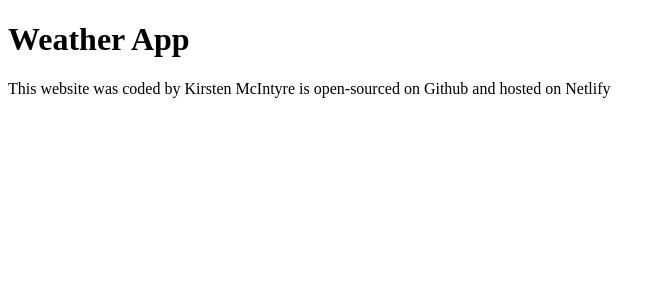
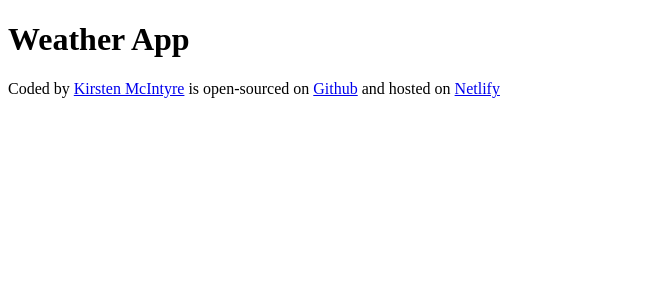
Before and after one commit to kcodes57/k-weather-react, a React (Create React App) app: page / in a window 1280 px wide. Shown: the top 300 px of the page, without its empty margins (0-665 px from the left). Built offline with nearby package versions, Linux system fonts and the light colour scheme.

Commit message:
updated links

```diff
--- a/src/App.js
+++ b/src/App.js
@@ -6,8 +6,26 @@ export default function App() {
     <div className="App">
       <h1>Weather App</h1>
       <footer>
-        This website was coded by Kirsten McIntyre is open-sourced on Github and
-        hosted on Netlify{" "}
+        Coded by{" "}
+        <a href="https://github.com/kcodes57" target="_blank" rel="noreferrer">
+          Kirsten McIntyre
+        </a>{" "}
+        is open-sourced on{" "}
+        <a
+          href="https://github.com/kcodes57/k-weather-react"
+          target="_blank"
+          rel="noreferrer"
+        >
+          Github
+        </a>{" "}
+        and hosted on{" "}
+        <a
+          href="https://k-weather-react.netlify.app/"
+          target="_blank"
+          rel="noreferrer"
+        >
+          Netlify
+        </a>
       </footer>
     </div>
   );
```
